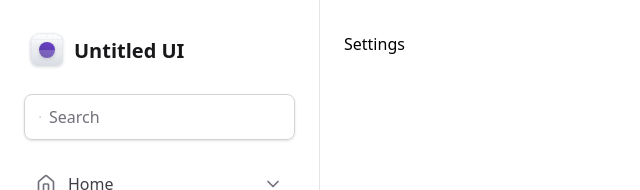
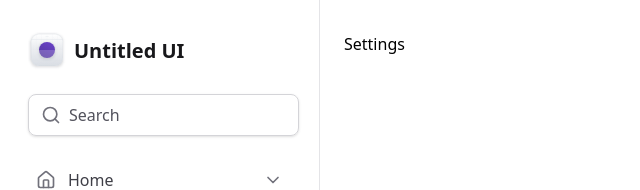
Before and after one commit to Beatriz-Cavallieri/tailwind-dashboard, a React (Vite) app: page / in a window 1280 px wide. Shown: the top 190 px of the page, without its empty margins (0-640 px from the left). Built offline with nearby package versions, Linux system fonts and the light colour scheme.

Commit message:
feat: creates Input component following the React composition pattern

```diff
--- /dev/null
+++ b/src/components/Input/index.tsx
@@ -0,0 +1,30 @@
+import { ComponentProps } from "react";
+
+type InputPrefixProps = ComponentProps<'div'>
+
+export function Prefix(props: InputPrefixProps) {
+    return <div {...props} />
+}
+
+type InputControlProps = ComponentProps<'input'>
+
+ export function Control(props: InputControlProps) {
+   return (
+     <input
+       className="flex-1 border-0 bg-transparent p-0 text-zinc-900 placeholder-zinc-600"
+       {...props}
+     />
+   )
+ }
+
+
+ type InputRootProps = ComponentProps<'div'>
+
+ export function Root(props: InputRootProps) {
+   return (
+     <div
+       className="mx-1 flex w-full items-center gap-2 rounded-lg border border-zinc-300 px-3 py-2 shadow-sm"
+       {...props}
+     />
+   )
+ }
--- a/src/components/Sidebar/index.tsx
+++ b/src/components/Sidebar/index.tsx
@@ -3,17 +3,20 @@
 import Navigation from "../Navigation"
 import UsedSpaceWidget from "./UsedSpaceWidget"
 import UserProfile from "./UserProfile"
+import * as Input from '../Input'
 
 const Sidebar = () => {
   return (
     <aside className="border-r border-zinc-200 py-8 px-6 flex flex-col gap-6">
       <Logo />
-      <div className="flex w-full items-center gap-2 border border-zinc-300 rounded-lg py-2.5 px-3.5 shadow-sm">
-        <Search className="h-5 w-5 text-zinc-500" />
-        <input
-          className="border-0 p-0 bg-transparent text-zinc-900 placeholder-zinc-500 flex-1"
-          placeholder="Search" />
-      </div>
+
+      <Input.Root>
+        <Input.Prefix>
+          <Search className="h-5 w-5 text-zinc-500" />
+        </Input.Prefix>
+        <Input.Control placeholder="Search" />
+      </Input.Root>
+
       <Navigation />
       <UsedSpaceWidget />
       <div className="h-px bg-zinc-200" />
```
